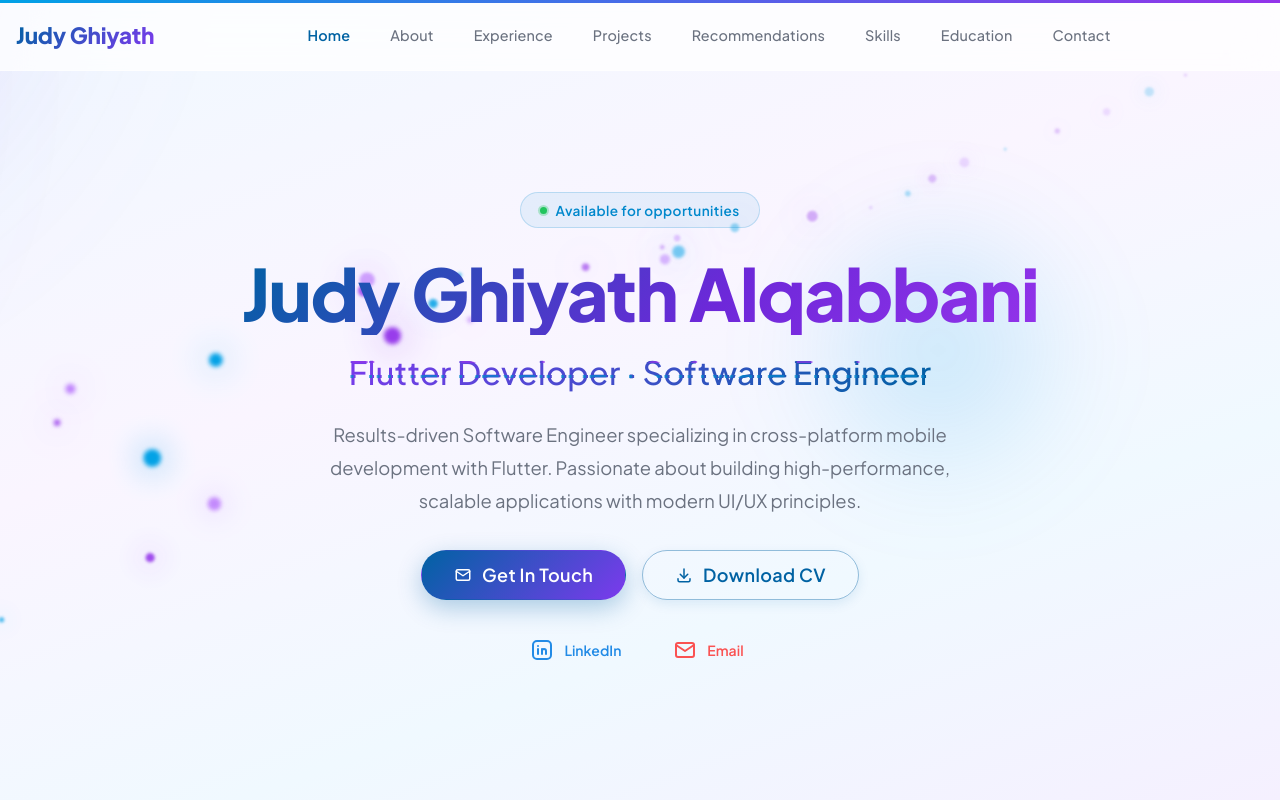
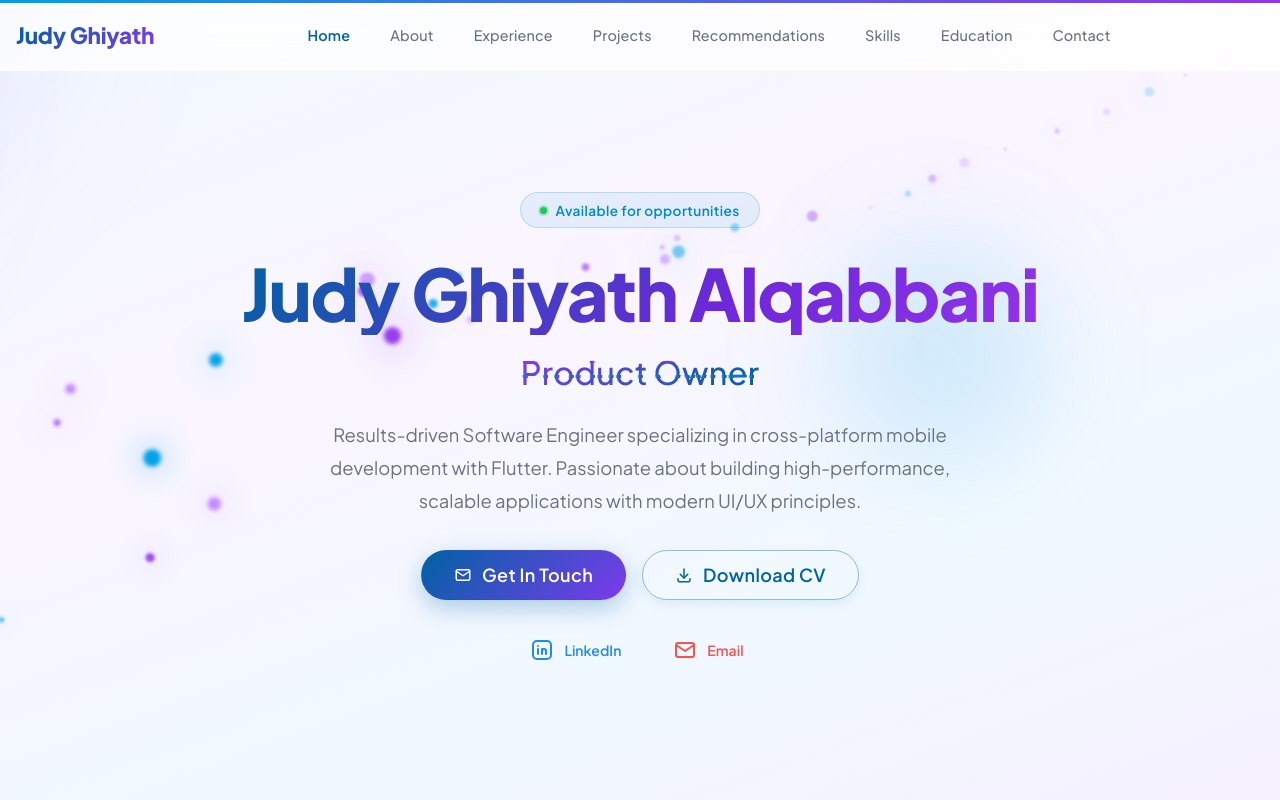
Before and after one commit to joudikab01/joudi_portfolio-01, a React (Vite) app: page / in a window 1280 px wide. Shown: the top 800 px of the page. Built offline with nearby package versions, Linux system fonts and the light colour scheme.

Commit message:
fix:change glitch

```diff
--- a/src/components/GlitchText.css
+++ b/src/components/GlitchText.css
@@ -46,6 +46,24 @@
   100% { clip-path: inset(50% 0 48% 0); transform: translate(-2px, 0); }
 }
 
+.glitch-switching::before,
+.glitch-switching::after {
+  animation-duration: 0.1s !important;
+}
+
+.glitch-switching {
+  animation: glitch-switch 0.6s steps(1) forwards;
+}
+
+@keyframes glitch-switch {
+  0%   { opacity: 1; transform: translate(0); }
+  20%  { opacity: 0.6; transform: translate(-3px, 1px) skewX(-5deg); }
+  40%  { opacity: 0.4; transform: translate(3px, -1px) skewX(5deg); }
+  60%  { opacity: 0.7; transform: translate(-2px, 0); }
+  80%  { opacity: 0.9; transform: translate(1px, 0); }
+  100% { opacity: 1; transform: translate(0); }
+}
+
 @keyframes glitch-distort-2 {
   0%   { clip-path: inset(75% 0 18% 0); transform: translate(2px, 0); }
   15%  { clip-path: inset(55% 0 40% 0); transform: translate(-2px, 0); }
--- a/src/components/GlitchText.tsx
+++ b/src/components/GlitchText.tsx
@@ -1,19 +1,51 @@
+import { useEffect, useState } from "react";
 import "./GlitchText.css";
 
 interface GlitchTextProps {
-  text: string;
+  text?: string;
+  words?: string[];
   className?: string;
   style?: React.CSSProperties;
+  interval?: number;
 }
 
-export function GlitchText({ text, className = "", style }: GlitchTextProps) {
+export function GlitchText({
+  text,
+  words,
+  className = "",
+  style,
+  interval = 3000,
+}: GlitchTextProps) {
+  const list = words ?? (text ? [text] : []);
+  const [, setIndex] = useState(0);
+  const [glitching, setGlitching] = useState(false);
+  const [displayed, setDisplayed] = useState(list[0] ?? "");
+
+  useEffect(() => {
+    if (list.length <= 1) return;
+
+    const timer = setInterval(() => {
+      setGlitching(true);
+      setTimeout(() => {
+        setIndex((i) => {
+          const next = (i + 1) % list.length;
+          setDisplayed(list[next]);
+          return next;
+        });
+        setGlitching(false);
+      }, 600);
+    }, interval);
+
+    return () => clearInterval(timer);
+  }, [list.length, interval]);
+
   return (
     <span
-      className={`glitch-title ${className}`}
-      data-text={text}
+      className={`glitch-title${glitching ? " glitch-switching" : ""} ${className}`}
+      data-text={displayed}
       style={style}
     >
-      {text}
+      {displayed}
     </span>
   );
 }
--- a/src/components/Hero.tsx
+++ b/src/components/Hero.tsx
@@ -258,7 +258,7 @@ export function Hero() {
                 }}
               >
                 <GlitchText
-                  text="Flutter Developer · Software Engineer"
+                  words={["Software Engineer", "Flutter Developer", "Product Owner"]}
                   style={{
                     background: "linear-gradient(135deg, #7c3aed, #0062a3)",
                     WebkitBackgroundClip: "text",
```
